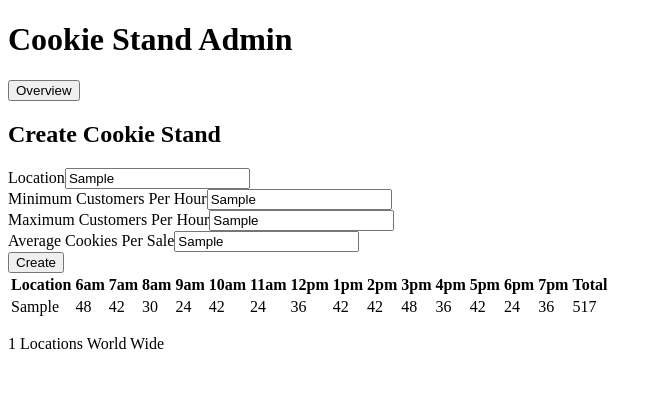
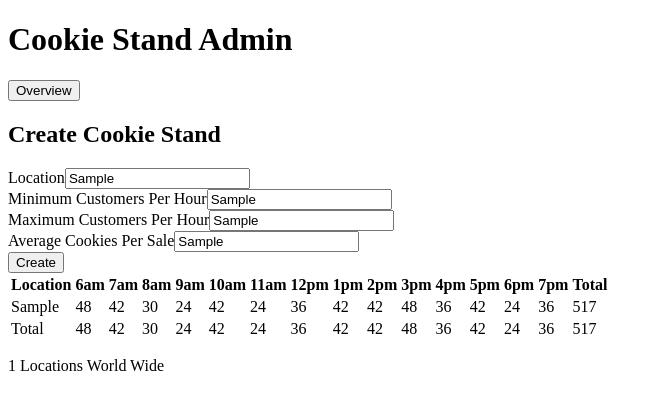
Before and after one commit to hayabalasmeh/cookie-stand-admin, a Next.js app: page / in a window 1280 px wide. Both pictures are taken after typing "Sample", "Sample", "Sample", "Sample" into the empty fields and a click on the button "Create". Shown: the top 410 px of the page, without its empty margins (0-662 px from the left). Built offline with nearby package versions, Linux system fonts and the light colour scheme.

Commit message:
adding total feature

```diff
--- a/components/CookieStandAdmin.js
+++ b/components/CookieStandAdmin.js
@@ -1,12 +1,41 @@
 import Head from 'next/head'
-import React,{useState} from 'react'
+import React,{useEffect, useState} from 'react'
 import Header from './Header'
 import Footer from './Footer'
 import CreateForm from './CreateForm'
 import ReportTable from './ReportTable'
+import { list } from 'postcss'
 export default function CookieStandAdmin() {
 
   const [cookiesInformations,setCookIesinfo] = useState([])
+  const [sumTotal,setSumTotal] = useState([])
+
+  function sumEachHour(){
+    const hour_list = []
+    let sum = 0
+    for(let y=0; y < 14;y++){
+        sum = 0
+        for(let i =0; i <cookiesInformations.length; i++){
+            sum = sum + cookiesInformations[i].hourly_sales[y]
+        }
+
+        hour_list.push(sum)
+    // cookiesInformations.forEach((cookiesinformation,i)=>{
+    //     sum = 0
+    //     cookiesInformation.hourly_sales.reduce(one_hour=>{
+
+    //     })
+
+
+
+  console.log(hour_list);
+}
+    setSumTotal( hour_list)
+  }
+  useEffect(()=>{
+   sumEachHour()
+
+  },[cookiesInformations])
 
   function cookieInfoHandler(formInfo) {
 
@@ -21,7 +50,12 @@ export default function CookieStandAdmin() {
     setCookIesinfo(info => [...info, cookiesInfo])
 
 
+
+
+
   }
+
+
   const hours = ['6am','7am','8am','9am','10am','11am','12pm','1pm','2pm','3pm','4pm','5pm','6pm','7pm']
 
   function getLatestReply() {
@@ -47,7 +81,7 @@ export default function CookieStandAdmin() {
       <Header/>
       <CreateForm cookieInfoHandler={cookieInfoHandler}/>
       {cookiesInformations.length ?
-      <ReportTable hours={hours} cookiesInformations= {cookiesInformations}/>:
+      <ReportTable hours={hours} cookiesInformations= {cookiesInformations} sum= {sumTotal}/>:
       <p className="text-center ">No Cookies Stand available</p>
 }
       </main>
--- a/components/ReportTable.js
+++ b/components/ReportTable.js
@@ -1,4 +1,11 @@
+import { useState } from "react"
+
 export default function ReportTable(props){
+
+    // const [hourly_sales,setSum] = useState([])
+
+   console.log(props.sum);
+
 
     return (
 
@@ -17,15 +24,33 @@ export default function ReportTable(props){
                 {props.cookiesInformations.map(cookiesInformation => (
                   <tr key={`${cookiesInformation.id}`}>
                     <td className="p-3 pl-2 border bg-green-500">{cookiesInformation.location}</td>
+
                     {cookiesInformation.hourly_sales.map(hour => (
                          <td className="p-3 pl-2 border bg-green-500">{hour}</td>
                 ))
                     }
 
-
                     <td className="p-3 pl-2 border bg-green-500">517</td>
                   </tr>))
                 }
+                <tr>
+                <td className="p-3 pl-2 border bg-green-500"> Total </td>
+                { props.sum.map( hour_sale=>(
+
+
+
+                    <td className="p-3 pl-2 border bg-green-500">{hour_sale}</td>
+
+
+
+
+                ))
+
+}
+<td className="p-3 pl-2 border bg-green-500">{517*props.cookiesInformations.length}</td>
+                </tr>
+
+
               </tbody>
             </table>
 
```
